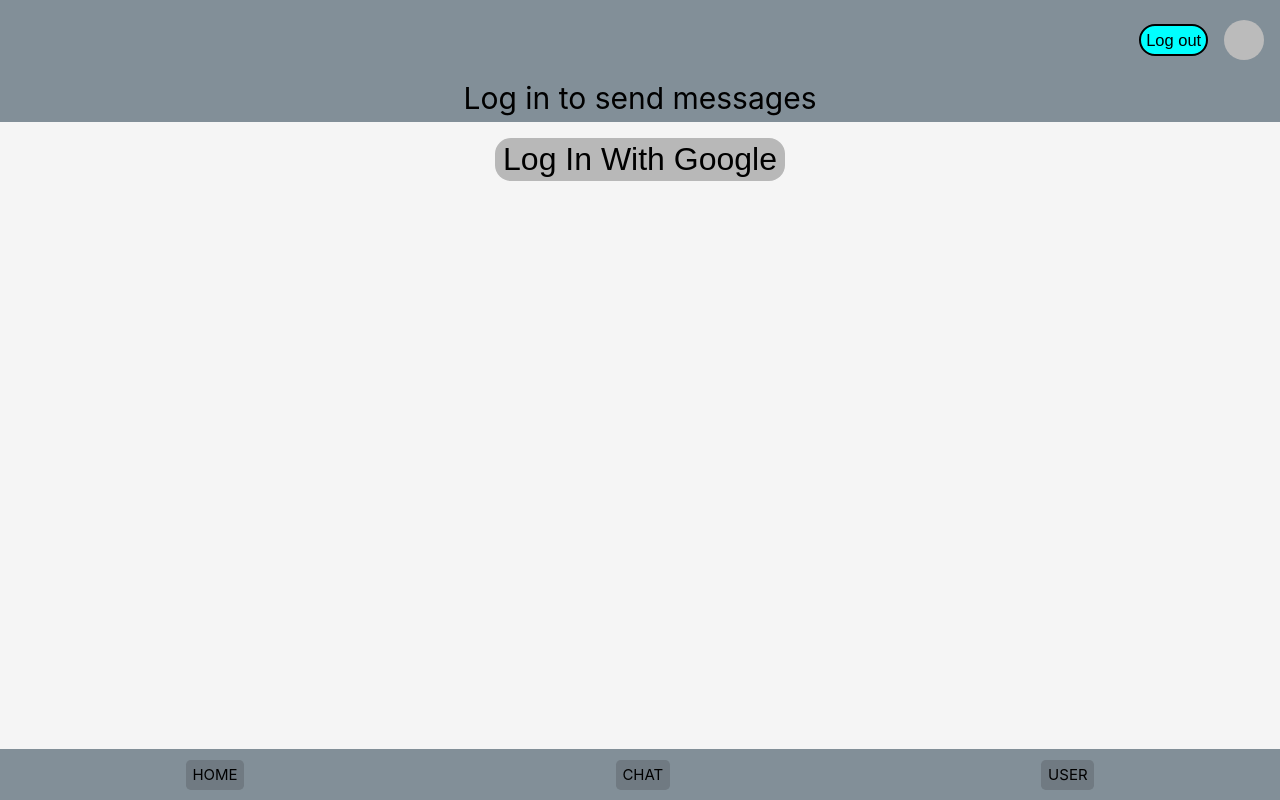
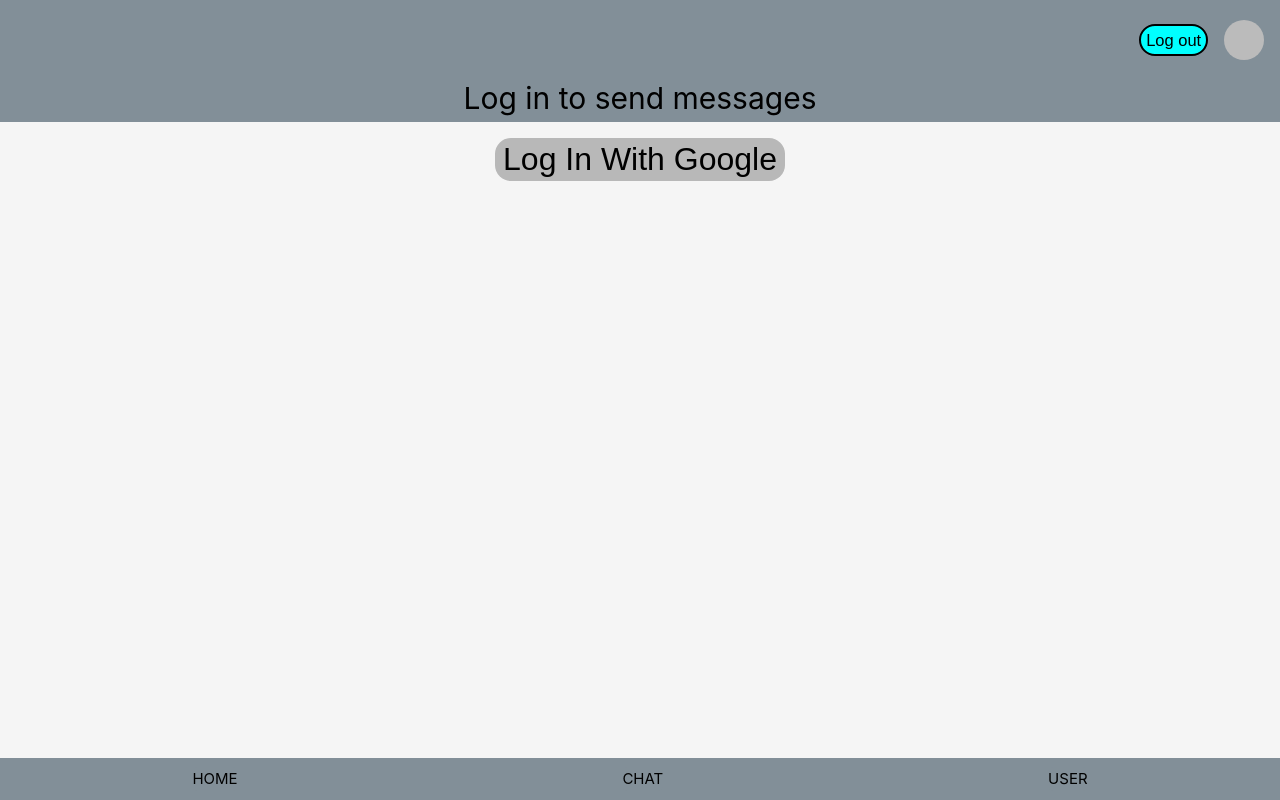
Before and after one commit to KONSTANTINOSKOUKOS/SuperChat, a Vue app: page /auth in a window 1280 px wide. Built offline with nearby package versions, Linux system fonts and the light colour scheme; no server answers; sample sign-in values are in the browser's storage.

Commit message:
added interfaces TODO: shape UI with interfaces, firestore API (getUsers etc)

```diff
--- a/src/components/Form.vue
+++ b/src/components/Form.vue
@@ -113,7 +113,7 @@
 
 .bottom {
     position: fixed;
-    bottom: 7vh;
+    bottom: 13vh;
     font-size: 1.5rem;
     margin: 0 85vw;
     padding: .3rem .8rem;
--- a/src/components/PagesNav.vue
+++ b/src/components/PagesNav.vue
@@ -1,12 +1,16 @@
 <template>
     <div v-if="state.user" class="cont">
-        <router-link class="link" to="/home">HOME</router-link>
+        <router-link class="link" to="/home">
+            HOME
+        </router-link>
         <router-link class="link" :to="`/chat`">CHAT</router-link>
-        <router-link class="link" to="/user">USER</router-link>
+        <router-link class="link" to="/user">
+            USER</router-link>
     </div>
 </template>
 <script setup lang="ts">
 import { state } from "../store";
+
 </script>
 
 <style scoped>
@@ -18,19 +22,21 @@
     display: flex;
     justify-content: space-around;
     align-items: center;
+    max-height: 5.8vh;
 }
 
 .link {
-    background-color: #707a82;
+    background-color: #828f98;
     color: black;
     border: 0;
     border-radius: .3rem;
-    margin: .7em 0;
-    padding: .2em .45em;
+    margin: .6em 0;
+    /* padding: .1rem .45rem; */
     text-decoration: none;
 }
 
-.link:hover {
+.link:hover,
+.link:focus {
     filter: brightness(90%);
 }
 </style>
--- a/src/store.ts
+++ b/src/store.ts
@@ -9,9 +9,31 @@
 });
 
 export interface istate {
-    contacttype?: { user1: number, user2: number },
     msgtype?: { id: number, liked: string[], sender: string, txt: string, date: number, img: string, name: string },
     msgs: { id: number, liked: string[], sender: string, txt: string, date: number, img: string, name: string }[],
     user: User,
     currentchatid: string
 }
+
+
+//////////////////////////////////////////////////////////////////////////////////////////////////////////////////////
+export interface IMsg {
+    id: number,
+    liked: string[],
+    sender: string,
+    txt: string,
+    date: number,
+    img: string,
+    name: string
+};
+
+export interface Iuser {
+    displayName: string,
+    photoUrl: string,
+    uid: string
+};
+
+export interface IChat{
+    users: string[],
+    msgs: IMsg[]
+}
```
